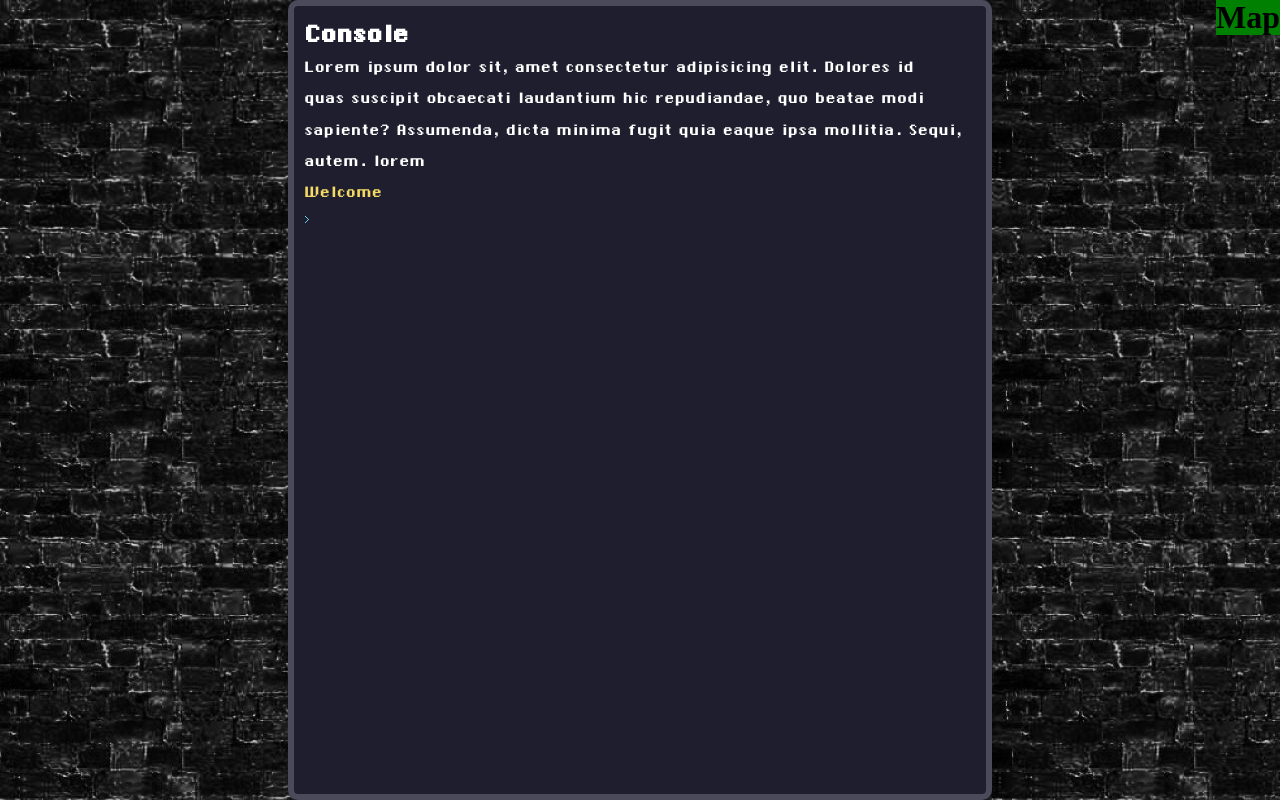
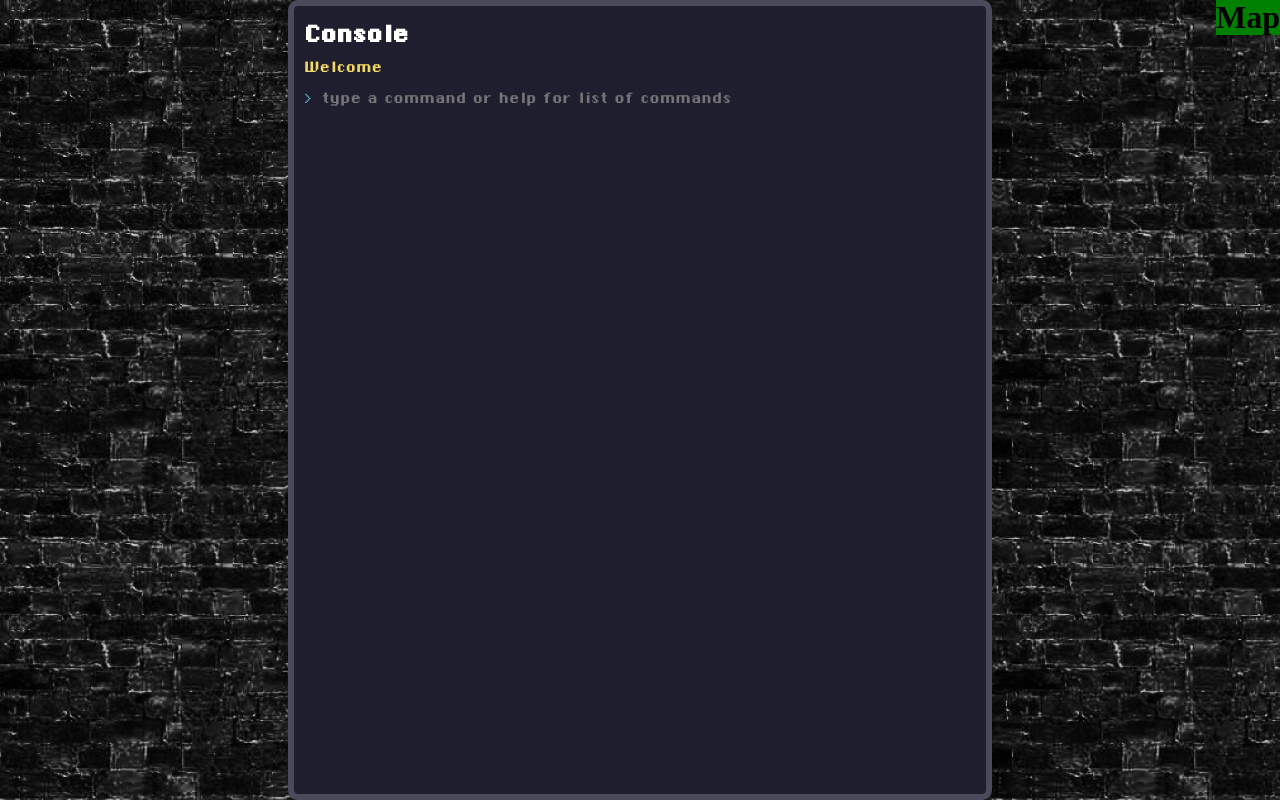
Before and after one commit to utsav-bhandari/text-adventure-v2, a React (Vite) app: page / in a window 1280 px wide. Built offline with nearby package versions, Linux system fonts and the light colour scheme.

Commit message:
minor readjustments

```diff
--- a/src/App.tsx
+++ b/src/App.tsx
@@ -26,7 +26,8 @@ function App() {
         const command = formData.get("command")?.toString();
         event.currentTarget.reset(); // clear the input field
 
-        if (command) {
+        if (!command) return;
+
         // Instantiate Game on the first command
         if (!gameRef.current) {
             gameRef.current = new Game();
@@ -53,7 +54,6 @@ function App() {
             gameMessage,
         ]);
     }
-    }
 
     return (
         <main>
--- a/src/components/Console.tsx
+++ b/src/components/Console.tsx
@@ -2,6 +2,8 @@ import { useRef, type FormEvent } from "react";
 import { type Message } from "../App";
 import NarrationMessage from "./NarrationMessage";
 import StatsTable from "./StatsTable";
+
+const NUM_DEFAULT_MESSAGES = 1;
 
 type ConsoleProps = {
     messages: Message[];
@@ -42,12 +44,6 @@ function Console({ messages, handleSubmit }: ConsoleProps) {
         <div className="console" onClick={() => promptRef.current?.focus()}>
             <h1 style={{ color: "white" }}>Console</h1>
             <div className="console-output">
-                <p className="message">
-                    Lorem ipsum dolor sit, amet consectetur adipisicing elit.
-                    Dolores id quas suscipit obcaecati laudantium hic
-                    repudiandae, quo beatae modi sapiente? Assumenda, dicta
-                    minima fugit quia eaque ipsa mollitia. Sequi, autem. lorem
-                </p>
                 {messages.map((msg) => (
                     <div key={msg.id}>{renderMessage(msg)}</div>
                 ))}
@@ -58,8 +54,13 @@ function Console({ messages, handleSubmit }: ConsoleProps) {
                         ref={promptRef}
                         name="command"
                         type="text"
-                        autoCorrect="off"
                         autoComplete="off"
+                        spellCheck="false"
+                        placeholder={
+                            messages.length === NUM_DEFAULT_MESSAGES
+                                ? "type a command or help for list of commands"
+                                : ""
+                        }
                         autoFocus
                     />
                 </span>
--- a/src/styles/index.css
+++ b/src/styles/index.css
@@ -52,6 +52,7 @@ main {
 .command-wrapper::before {
     content: "> ";
     color: var(--player-clr);
+    font-size: 1.3rem;
 }
 
 .console input {
```
Lines whose indentation alone changed are shown as unchanged.
